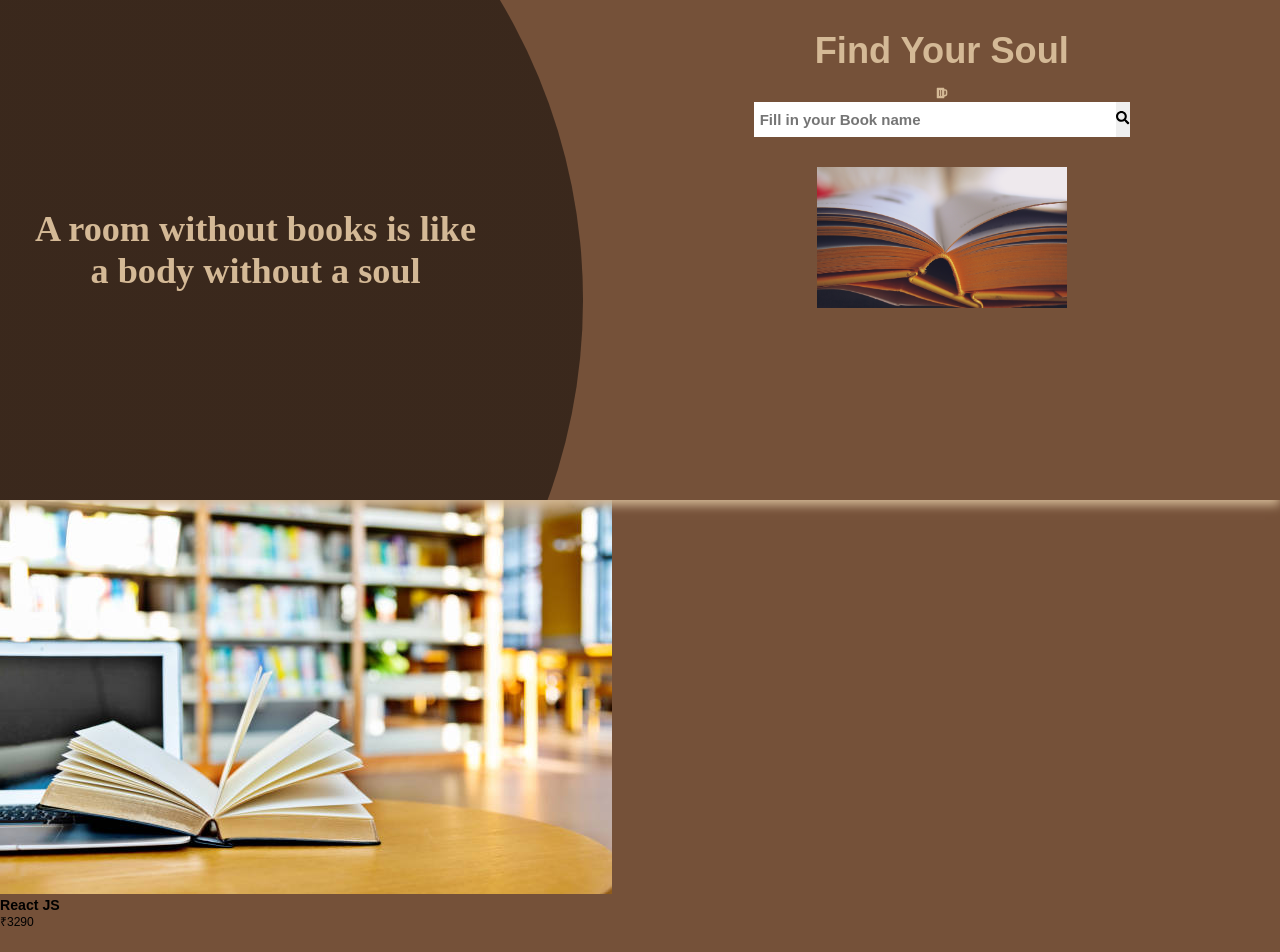
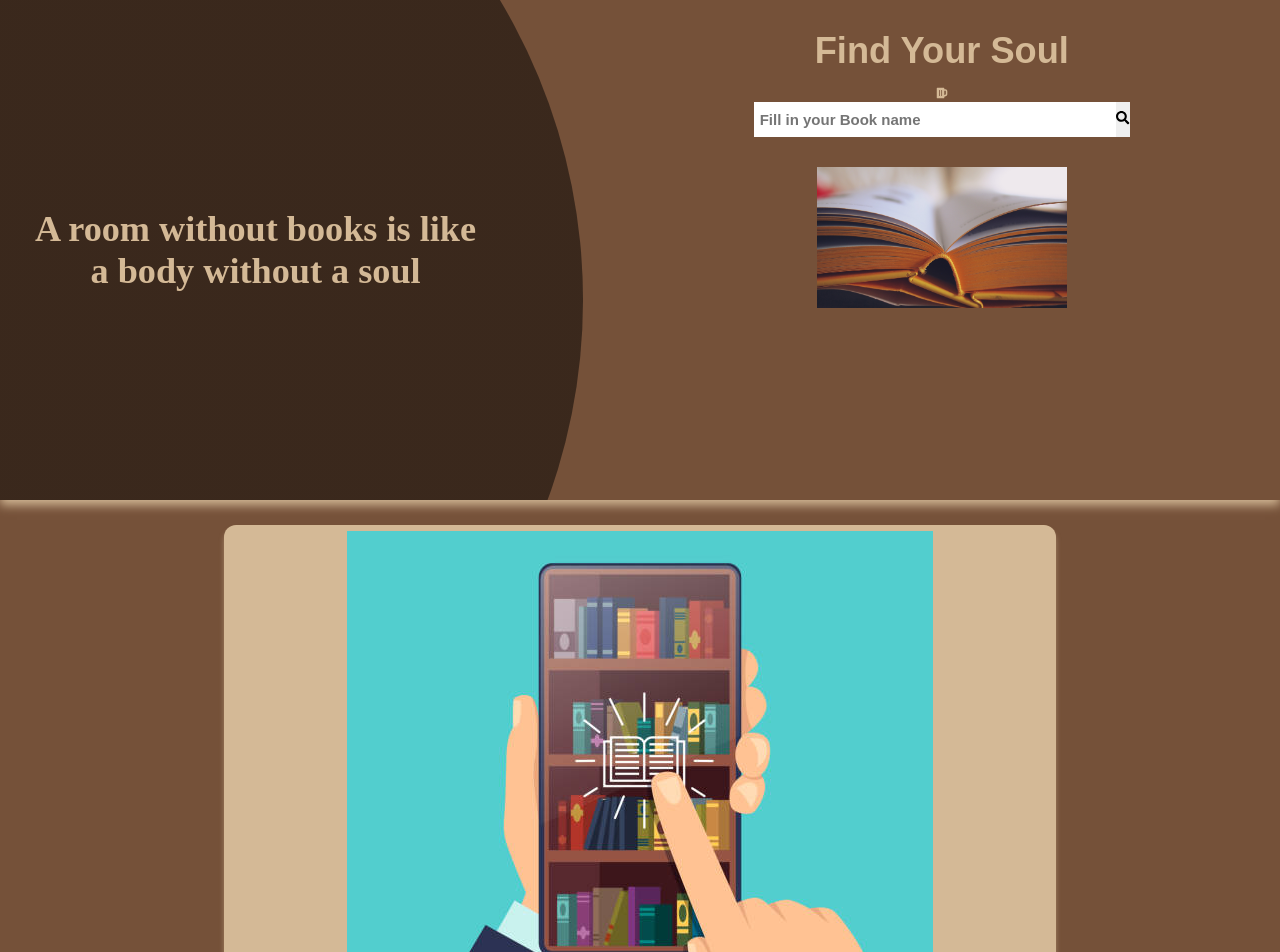
Before and after one commit to aurakei/bookstore-api, a React (Create React App) app: page / in a window 1280 px wide. Shown: the top 952 px of the page. Before the commit the page ends 930 px from the top, so only its background shows below. Built offline with nearby package versions, Linux system fonts and the light colour scheme.

Commit message:
card styling

```diff
--- a/src/Components/Card.jsx
+++ b/src/Components/Card.jsx
@@ -3,7 +3,7 @@ import React from 'react'
 export default function Card() {
   return (
     <div className='card'>
-        <img src="./images/bg3.jpg" alt="" />
+        <img src="./images/bg2.jpg" alt="" />
         <div className="bottom">
             <h3 className="title">React JS</h3>
             <p className="amount">&#8377;3290</p>
--- a/src/Components/style.css
+++ b/src/Components/style.css
@@ -78,3 +78,22 @@ html{
     height: 35px;
     padding: 0 0.5px;
 }
+.container{
+    width: 65%;
+    margin: 0 auto;
+    margin-top: 25px;
+    display: grid;
+    grid-template-columns: repeat(4,minmas(200px,0.5fr));
+    grid-gap: 20px;
+    box-sizing: border-box;
+}
+.card{
+    background-color: var(--secondary-color);
+    border-radius: 1rem;
+    padding: 0.5rem;
+    margin-bottom: 10px;
+    box-shadow: 0 5px 5px rgba(212, 185,150,.5);
+    transition: .5s;
+    text-align: center;
+    position: relative;
+}
```
